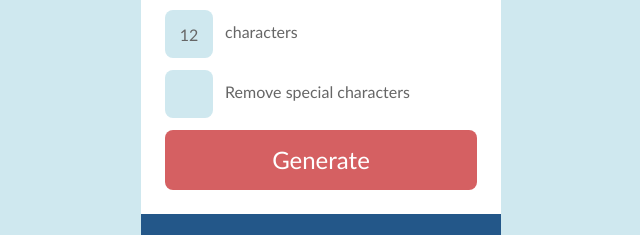
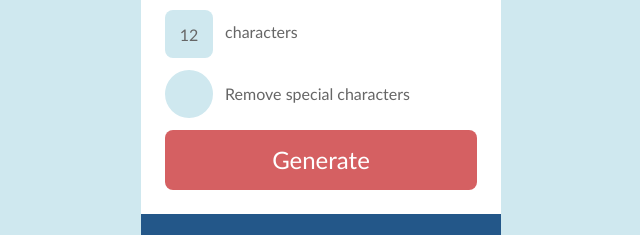
Before and after one commit to fabiorlobo/K-Gasp4m, a website: page index.html in a window 1280 px wide. Shown: the part 166-401 px from the top of the page, 319-959 px from the left. Drawn offline with Linux system fonts and the light colour scheme.

Commit message:
Improvements: better usability and minor adjustments.

```diff
--- a/assets/dev_files/scripts/password-generator.js
+++ b/assets/dev_files/scripts/password-generator.js
@@ -61,4 +61,5 @@ function generatePassword( length ) {
 
 function printPassword() {
 	mypassword.finalpassword.value = generatePassword(mypassword.length.value);
+	document.getElementById( 'password' ).select();
 }
--- a/assets/dev_files/styles/base/_global.scss
+++ b/assets/dev_files/styles/base/_global.scss
@@ -23,7 +23,6 @@ button {
 
 body {
 	background: $backgroundColor;
-	min-width: 320px;
 	margin: 15px;
 }
 
--- a/assets/dev_files/styles/modules/_k-password.scss
+++ b/assets/dev_files/styles/modules/_k-password.scss
@@ -21,7 +21,7 @@
 	}
 
 	&__lenght,
-	&__check {
+	&__special {
 		display: inline-block;
 		height: 48px;
 		margin: 0 8px 0 0;
@@ -38,23 +38,26 @@
 		}
 	}
 
+	&__special {
+		cursor: pointer;
+		padding: 0;
+		-moz-appearance: none;
+		-ms-appearance: none;
+		-webkit-appearance: none;
+		appearance: none;
+		@include border-radius(50%);
 
-	&__special {
-		display: none;
-
-		&:checked + .k-password__check {
+		&:checked {
 			background-image: url("../img/check.svg");
 			background-position: 50% 50%;
 			background-repeat: no-repeat;
 		}
 	}
 
-	&__check {
-		background-color: $inputBg;
-		cursor: pointer;
-		font-size: 0;
-		line-height: 1;
-		@include border-radius(8px);
+	&__special-text {
+		display: inline-block;
+		vertical-align: middle;
+		width: calc(100% - 70px);
 	}
 
 	&__button,
--- a/assets/dev_files/styles/modules/_wrapper.scss
+++ b/assets/dev_files/styles/modules/_wrapper.scss
@@ -1,5 +1,6 @@
 .wrapper {
 	margin: 0 auto;
+	max-width: 360px;
+	min-width: 260px;
 	overflow: hidden;
-	width: 360px;
 }
--- a/assets/scripts/password-generator.js
+++ b/assets/scripts/password-generator.js
@@ -1 +1 @@
-function generatePassword(a){function r(){var a=[],o=!0;t.forEach(function(r,n,t){var e=!1;h.forEach(function(a,o,n){r.indexOf(a)>-1&&(e=!0)}),e||(a=t,o=!1)}),o||(h[Math.floor(Math.random()*h.length)]=a.charAt(Math.floor(Math.random()*a.length)),e="",h.forEach(function(a,r,o){e+=a}),r())}var o="ABCDEFGHJKLMNPQRSTUVWXYZ";if(document.getElementById("removeSpecial").checked)var n=o+"abcdefghijkmnopqrstuvwxyz23456789";else var n="!?@#$%&*()-_+=<>[]{}";var t=[o,"abcdefghijkmnopqrstuvwxyz","23456789",n],e="",h=Array(a);for(i=0;i<a;i++){var f=t[Math.floor(Math.random()*t.length)],c=f.charAt(Math.floor(Math.random()*f.length));e+=c,h.push(c)}return r(),e}function printPassword(){mypassword.finalpassword.value=generatePassword(mypassword.length.value)}
+function generatePassword(a){function r(){var a=[],e=!0;t.forEach(function(r,o,t){var n=!1;h.forEach(function(a,e,o){r.indexOf(a)>-1&&(n=!0)}),n||(a=t,e=!1)}),e||(h[Math.floor(Math.random()*h.length)]=a.charAt(Math.floor(Math.random()*a.length)),n="",h.forEach(function(a,r,e){n+=a}),r())}var e="ABCDEFGHJKLMNPQRSTUVWXYZ";if(document.getElementById("removeSpecial").checked)var o=e+"abcdefghijkmnopqrstuvwxyz23456789";else var o="!?@#$%&*()-_+=<>[]{}";var t=[e,"abcdefghijkmnopqrstuvwxyz","23456789",o],n="",h=Array(a);for(i=0;i<a;i++){var c=t[Math.floor(Math.random()*t.length)],d=c.charAt(Math.floor(Math.random()*c.length));n+=d,h.push(d)}return r(),n}function printPassword(){mypassword.finalpassword.value=generatePassword(mypassword.length.value),document.getElementById("password").select()}
--- a/index.html
+++ b/index.html
@@ -22,13 +22,12 @@
 
 			<fieldset class="k-password__fields k-password__fields--generate">
 				<label>
-					<input class="k-password__lenght" name="length" type="number" value="12" tabindex="1"> characters
+					<input class="k-password__lenght" name="length" type="number" value="12" min="8" tabindex="1"> characters
 				</label>
 
 				<label>
-					<input class="k-password__special" name="special" type="checkbox" id="removeSpecial">
-					<span class="k-password__check" tabindex="2">Remove special characters</span>
-					Remove special characters
+					<input class="k-password__special" name="special" type="checkbox" id="removeSpecial" tabindex="2">
+					<span class="k-password__special-text">Remove special characters</span>
 				</label>
 
 				<button class="k-password__button" type="button" onClick="printPassword();" tabindex="3">Generate</button>
--- a/package.json
+++ b/package.json
@@ -1,12 +1,12 @@
 {
-	"name": "K-Gasp4m",
+	"name": "K_Gasp4m",
   "version": "1.0.0",
   "description": "Password Generator. K-Gasp4m is for K! Generate a strong password for me.",
   "author": "Fabio Lobo <contato@fabiolobo.com.br> (https://www.fabiolobo.com.br)",
   "license": "MIT",
   "repository": {
     "type": "git",
-    "url": " https://github.com/fabiorlobo/K-Gasp4m.gi"
+    "url": " https://github.com/fabiorlobo/K_Gasp4m.gi"
   },
   "devDependencies": {
     "gulp": "^3.9.1",
```
Also changed, not shown: assets/styles/style.css.
